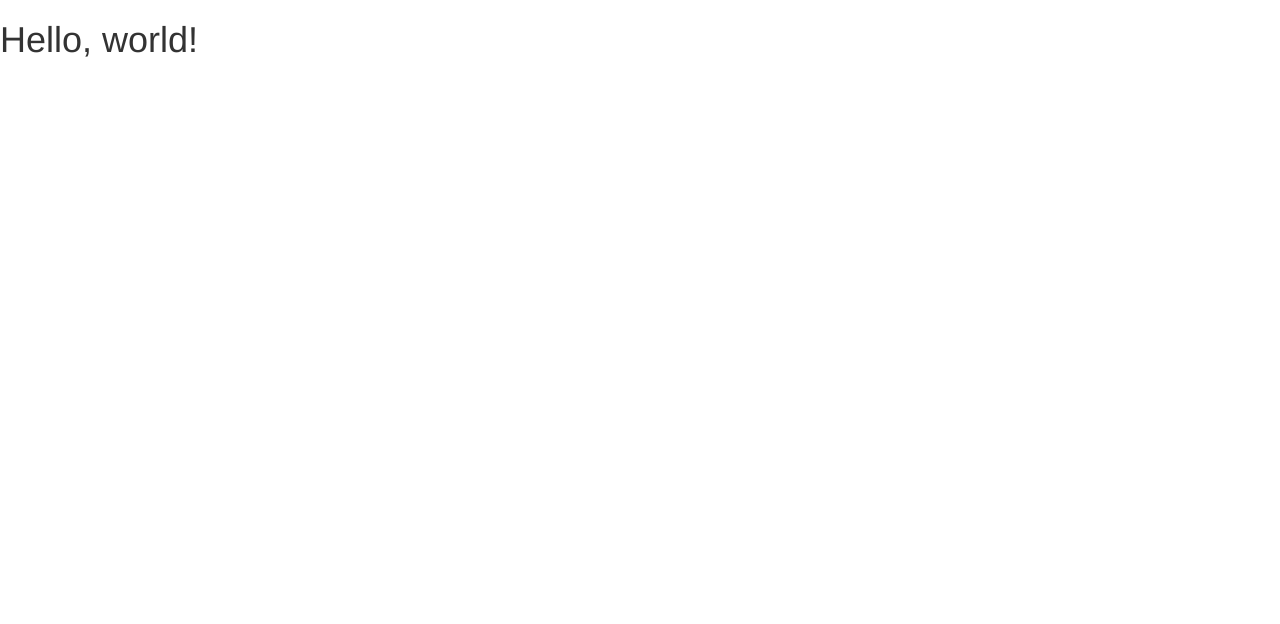
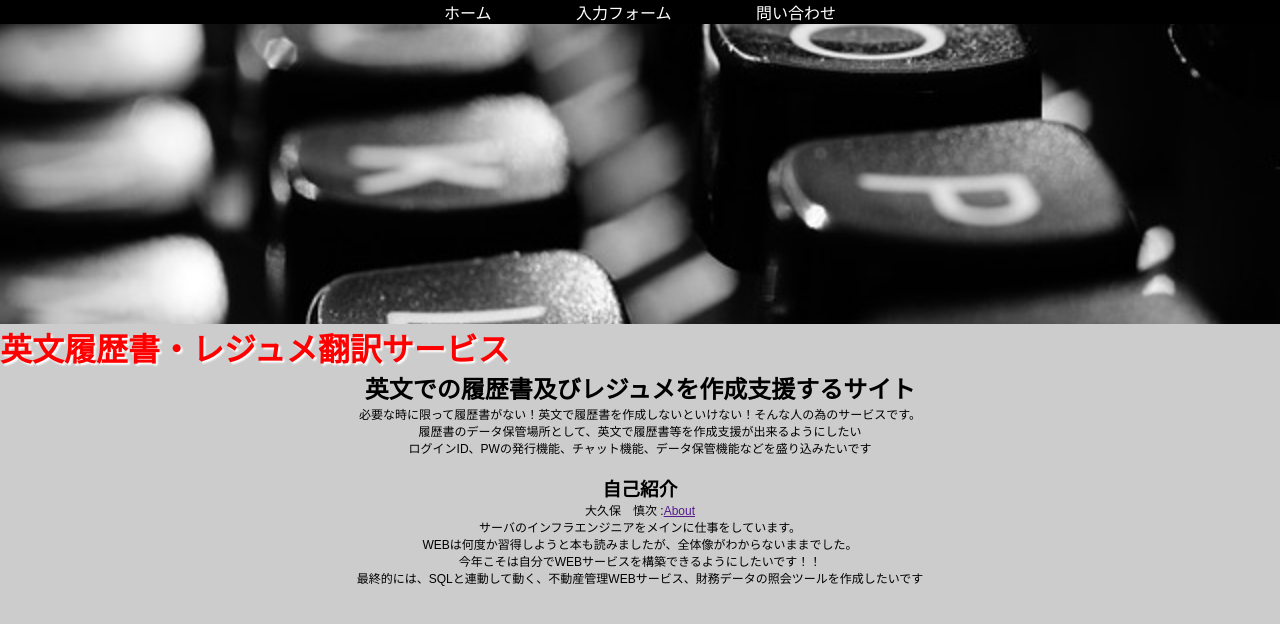
Before and after one commit to shinjiokubo/shinjiokubo.GitHub.io, a plain HTML site: page index.html in a window 1280 px wide. Drawn offline with nearby package versions, Linux system fonts and the light colour scheme.

Commit message:
オリジナルポートフォリオページの作成

```diff
--- a/index.html
+++ b/index.html
@@ -4,15 +4,46 @@
     <meta charset="utf-8">
     <meta http-equiv="X-UA-Compatible" content="IE=edge">
     <meta name="viewport" content="width=device-width, initial-scale=1">
-    <title>Bootstrap Sample</title>
+    <title>翻訳サービス</title>
+
+
     <!-- BootstrapのCSS読み込み -->
-    <link rel="stylesheet" href="//maxcdn.bootstrapcdn.com/bootstrap/3.3.5/css/bootstrap.min.css">
+ <link rel="stylesheet" href="style.css">
     <!-- jQuery読み込み -->
     <script src="//ajax.googleapis.com/ajax/libs/jquery/1.11.3/jquery.min.js"></script>
     <!-- BootstrapのJS読み込み -->
     <script src="//maxcdn.bootstrapcdn.com/bootstrap/3.3.5/js/bootstrap.min.js"></script>
   </head>
   <body>
-    <h1>Hello, world!</h1>
+    <header>
+      <nav>
+        <ul>
+          <li>ホーム</li>
+          <li>入力フォーム</li>
+          <li>問い合わせ</li>
+        </ul>
+      </nav>
+    </header>
+
+    <h1>英文履歴書・レジュメ翻訳サービス</h1>
+    <h2>英文での履歴書及びレジュメを作成支援するサイト</h2>
+      <div>
+        <p>必要な時に限って履歴書がない！英文で履歴書を作成しないといけない！そんな人の為のサービスです。</p>
+        <p>履歴書のデータ保管場所として、英文で履歴書等を作成支援が出来るようにしたい</p>
+        <P>ログインID、PWの発行機能、チャット機能、データ保管機能などを盛り込みたいです</p>
+      </div>
+          <br>
+
+    <h3>自己紹介</h3>
+      <div>
+        <p>大久保　慎次 :<a href https://shinjiokubo.github.io/>About</a></p>
+        <p>サーバのインフラエンジニアをメインに仕事をしています。</p>
+        <p>WEBは何度か習得しようと本も読みましたが、全体像がわからないままでした。</p>
+        <p>今年こそは自分でWEBサービスを構築できるようにしたいです！！</p>
+        <p>最終的には、SQLと連動して動く、不動産管理WEBサービス、財務データの照会ツールを作成したいです</p>
+      </div>
+
+
   </body>
+
 </html>
--- /dev/null
+++ b/style.css
@@ -0,0 +1,55 @@
+* {
+  margin: 0;
+  padding: 0;
+}
+
+body {
+  font-family: YuGothic, "游ゴシック", "メイリオ", Meiryo, "ヒラギノ角ゴ Pro W3", "Hiragino Kaku Gothic Pro", sans-serif;
+  background-color: #CCC;
+  font-size: 16px;
+
+}
+
+header {
+  background-image: url("typewriter.jpg");
+  background-position: center center;
+  background-size: cover;
+  background-repeat: no-repeat;
+  padding-bottom: 300px;
+}
+
+nav {
+  text-align: center;
+  background: #000000;
+}
+
+  nav ul li {
+    margin: 0 40px;
+  display: inline-block;
+  color: #FFFFFF;
+}
+
+nav ul li a {
+  font-weight: bold;
+}
+
+div{
+  text-align: center;
+}
+
+
+h1 {
+   color: #FF0000;
+   text-shadow: 2px 2px 2px #ffffff;
+}
+
+h2 {
+  text-align: center
+}
+
+h3 {
+  text-align: center
+}
+p {
+  font-size: 12px;
+}
```
Also changed, not shown: typewriter.jpg (added).
